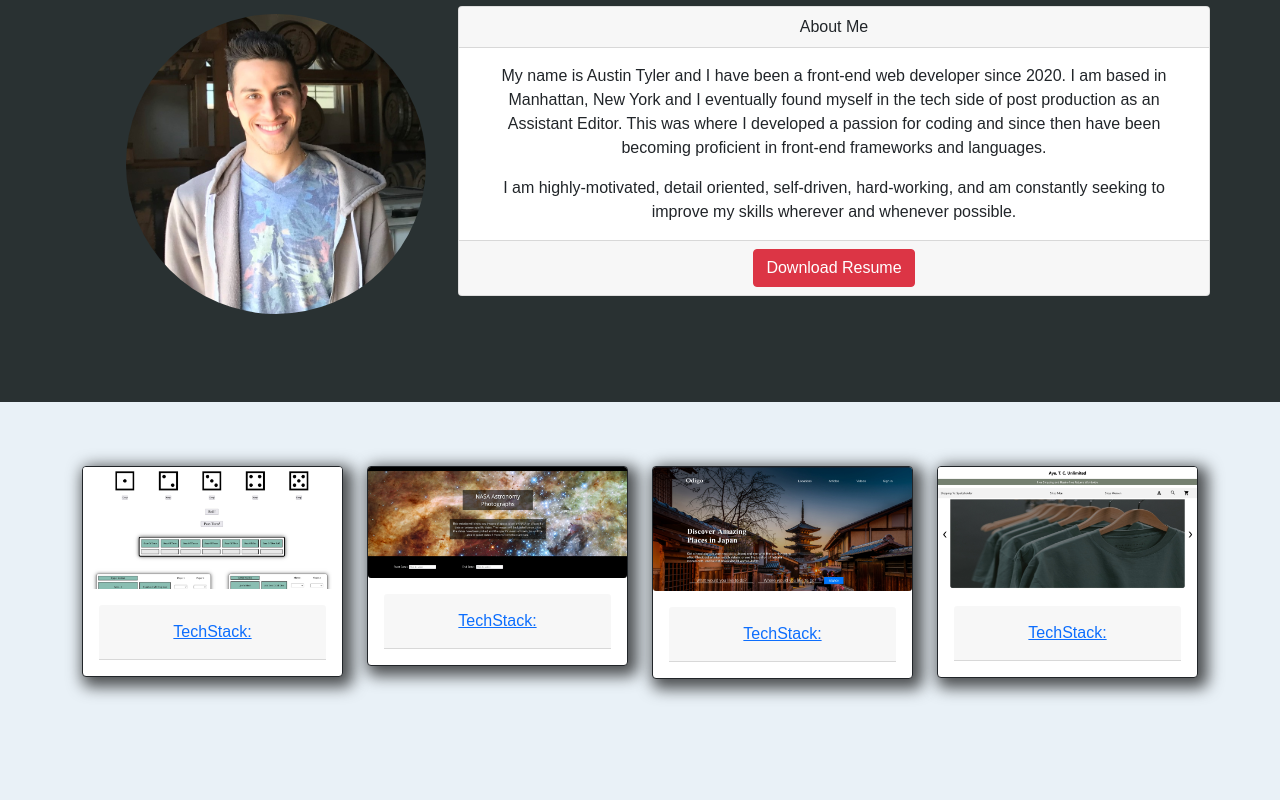
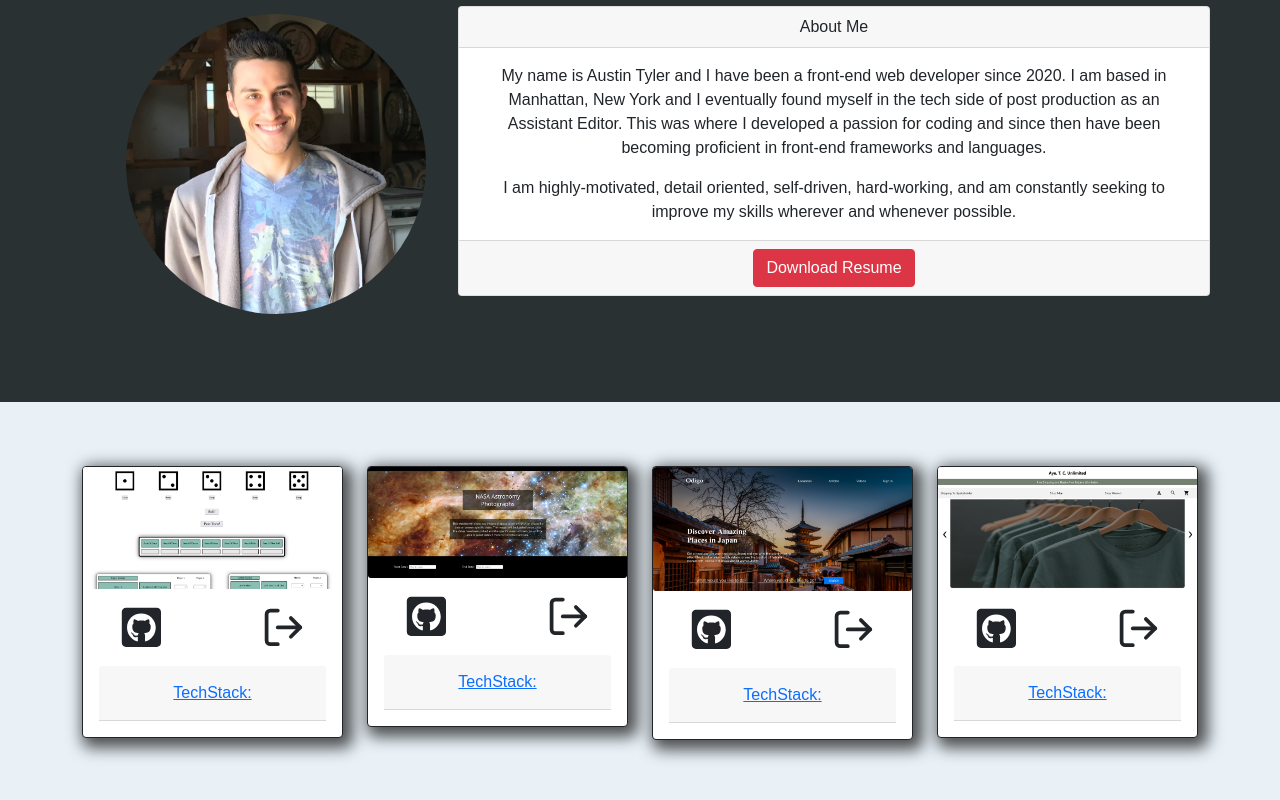
Before and after one commit to AT221/Portfolio-Website, a React (Create React App) app: page / in a window 1280 px wide. Shown: the part 1578-2378 px from the top of the page. Before the commit the page ends 2321 px from the top, so only its background shows below. Built offline with nearby package versions, Linux system fonts and the light colour scheme; a web font is replaced by a local one.

Commit message:
Portfolio Finished onto Routing

```diff
--- a/package.json
+++ b/package.json
@@ -11,6 +11,8 @@
     "react": "^17.0.2",
     "react-bootstrap": "^1.6.0",
     "react-dom": "^17.0.2",
+    "react-icons": "^4.2.0",
+    "react-router-dom": "^5.2.0",
     "react-scripts": "4.0.3",
     "sass": "^1.34.0",
     "web-vitals": "^1.1.2"
--- a/src/Components/Portfolio/Portfolio.js
+++ b/src/Components/Portfolio/Portfolio.js
@@ -1,8 +1,10 @@
 import {React} from 'react';
 import './_Portfolio.scss';
+import PortfolioData from './PortfolioData';
 import {Container, Row, Col, Card, Button,Accordion, Fade, CardGroup, Badge} from 'react-bootstrap';
+import {FaGithubSquare} from "react-icons/fa";
+import {FiLogOut} from 'react-icons/fi';
 
-import PortfolioData from './PortfolioData';
 
 const Portfolio = (props) => {
 
@@ -24,6 +26,17 @@ const Portfolio = (props) => {
                             <Col key={data.id}>
                                 <Card  className='my-3 port-cards' border="dark">
                                     <Card.Img variant="top" src={data.img}  className='card-img'/>
+
+                                    <Row className='btn-row'>
+                                        <Col  >
+                                            <FaGithubSquare size='2.8em' className='port-btn' ></FaGithubSquare>
+                                        </Col>
+
+                                        <Col xs sm md lg xl={6} >
+                                            <FiLogOut size='2.8em' className='port-btn'></FiLogOut>
+                                        </Col>
+                                    </Row>
+
                                 <Card.Body >
                                 <Accordion >
                                     <Card.Header>
--- a/src/Components/Portfolio/_Portfolio.scss
+++ b/src/Components/Portfolio/_Portfolio.scss
@@ -3,13 +3,6 @@
 .container{
     font-family: $portFont;
     text-align: center;
-    .card-img{
-        animation: fadeOut .5s ease-in-out normal;
-    }
-    .card-img:hover{
-        animation: fadeIn .5s ease-in normal;
-        filter: brightness(60%);
-    }
     .port-cards{
        box-shadow: $boxShadow;
        .port-title{
@@ -22,24 +15,18 @@
     .tech-stacks:hover{
         background-color: $badgeHighlightColor;
     }
+
+
+.btn-row{
+    padding-top: 2vh;
 }
 
-
-@keyframes fadeIn {
-    0%{
-        filter: brightness(100%)
-    }
-    100%{
-        filter: brightness(60%);
-    }
+.port-btn{
+    transition: .3s ease-in;
+}
+.port-btn:hover{
+    transform: scale(1.5);
+    cursor: pointer;
+}
 
 }
-@keyframes fadeOut {
-    0%{
-        filter: brightness(60%);
-    }
-    100%{
-        filter: brightness(100%)
-    }
-
-}
```
Also changed, not shown: 1 other file (tests, documents, lock files or other folders).
